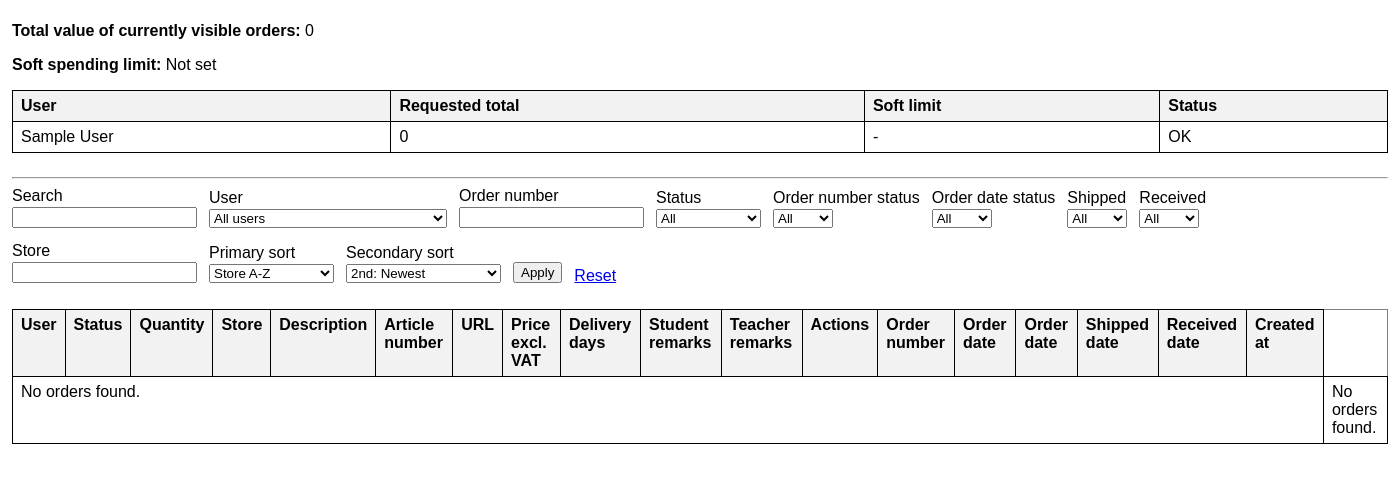
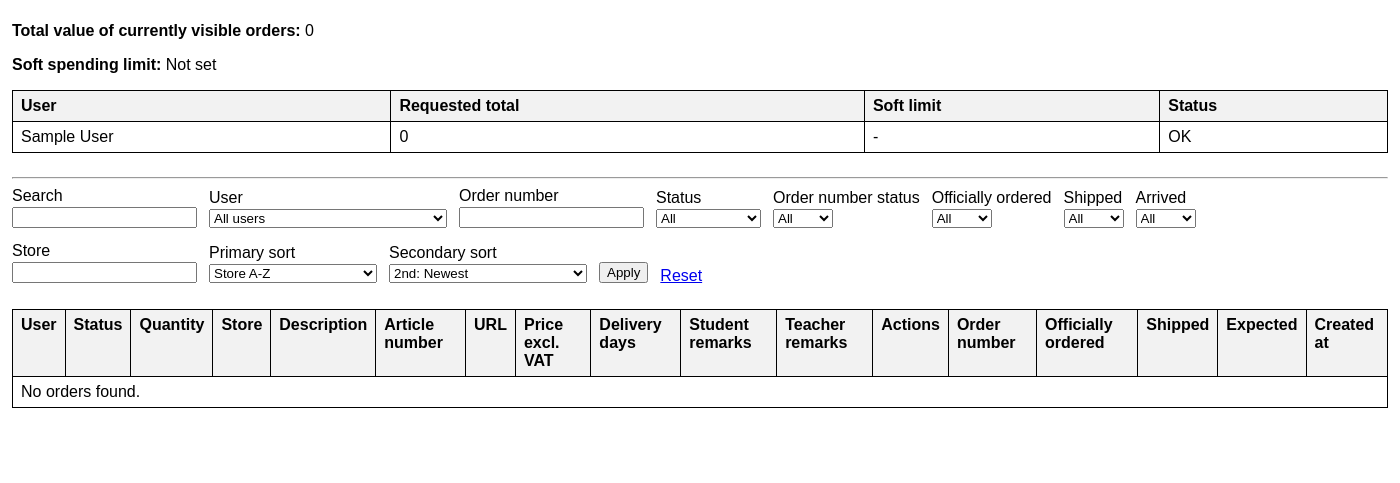
Before and after one commit to MathieuLeroy2/django-order-management, a Django app: page /orders/ in a window 1400 px wide. Shown: the part 233-716 px from the top of the page. Run offline with Django 5.2, Linux system fonts and the light colour scheme; the visitor is signed in with stand-in values (Sample User, id 1); data comes from the database, SQL or seed files in the repository; data that the repository does not hold is empty.

Commit message:
Enhance order forms and templates with improved labels and inline autosave functionality

```diff
--- a/orders/views.py
+++ b/orders/views.py
@@ -202,6 +202,14 @@ def order_list(request):
 
         if form.is_valid():
             order = form.save(commit=False)
+
+            if request.POST.get("inline_autosave") == "1":
+                order.save()
+
+                return_query = request.POST.get("return_query", "").strip()
+                if return_query:
+                    return redirect(f"{request.path}?{return_query}")
+                return redirect("orders:order_list")
 
             decision = request.POST.get("decision")
             decision_reason = request.POST.get("decision_reason", "").strip()
--- a/templates/orders/order_detail.html
+++ b/templates/orders/order_detail.html
@@ -154,7 +154,7 @@
                 <div class="order-label">Order number</div>
                 <div class="order-value">{{ order.ordernumber|default:"-" }}</div>
 
-                <div class="order-label">Finance order date</div>
+                <div class="order-label">Officially ordered</div>
                 <div class="order-value">
                     {% if order.finance_order_date %}
                         {{ order.finance_order_date|date:"Y-m-d" }}
@@ -163,7 +163,7 @@
                     {% endif %}
                 </div>
 
-                <div class="order-label">Shipped date</div>
+                <div class="order-label">Shipped</div>
                 <div class="order-value">
                     {% if order.shipped_date %}
                         {{ order.shipped_date|date:"Y-m-d" }}
@@ -172,7 +172,7 @@
                     {% endif %}
                 </div>
 
-                <div class="order-label">Received date</div>
+                <div class="order-label">Expected</div>
                 <div class="order-value">
                     {% if order.received_date %}
                         {{ order.received_date|date:"Y-m-d" }}
--- a/templates/orders/order_list.html
+++ b/templates/orders/order_list.html
@@ -125,7 +125,7 @@
         </div>
 
         <div>
-            <label for="finance_order_date_filter">Order date status</label><br>
+            <label for="finance_order_date_filter">Officially ordered</label><br>
             <select name="finance_order_date_filter" id="finance_order_date_filter">
                 <option value="">All</option>
                 <option value="empty" {% if finance_order_date_filter == "empty" %}selected{% endif %}>Empty</option>
@@ -143,7 +143,7 @@
         </div>
 
         <div>
-            <label for="received_date_filter">Received</label><br>
+            <label for="received_date_filter">Arrived</label><br>
             <select name="received_date_filter" id="received_date_filter">
                 <option value="">All</option>
                 <option value="empty" {% if received_date_filter == "empty" %}selected{% endif %}>Empty</option>
@@ -171,12 +171,12 @@
                 <option value="-quantity" {% if primary_sort == "-quantity" %}selected{% endif %}>Quantity high-low</option>
                 <option value="total_price_excl_vat" {% if primary_sort == "total_price_excl_vat" %}selected{% endif %}>Price low-high</option>
                 <option value="-total_price_excl_vat" {% if primary_sort == "-total_price_excl_vat" %}selected{% endif %}>Price high-low</option>
-                <option value="finance_order_date" {% if primary_sort == "finance_order_date" %}selected{% endif %}>Finance oldest</option>
-                <option value="-finance_order_date" {% if primary_sort == "-finance_order_date" %}selected{% endif %}>Finance newest</option>
+                <option value="finance_order_date" {% if primary_sort == "finance_order_date" %}selected{% endif %}>Officially ordered oldest</option>
+                <option value="-finance_order_date" {% if primary_sort == "-finance_order_date" %}selected{% endif %}>Officially ordered newest</option>
                 <option value="shipped_date" {% if primary_sort == "shipped_date" %}selected{% endif %}>Shipped oldest</option>
                 <option value="-shipped_date" {% if primary_sort == "-shipped_date" %}selected{% endif %}>Shipped newest</option>
-                <option value="received_date" {% if primary_sort == "received_date" %}selected{% endif %}>Received oldest</option>
-                <option value="-received_date" {% if primary_sort == "-received_date" %}selected{% endif %}>Received newest</option>
+                <option value="received_date" {% if primary_sort == "received_date" %}selected{% endif %}>Expected oldest</option>
+                <option value="-received_date" {% if primary_sort == "-received_date" %}selected{% endif %}>Expected newest</option>
                 <option value="user__name" {% if primary_sort == "user__name" %}selected{% endif %}>User A-Z</option>
                 <option value="-user__name" {% if primary_sort == "-user__name" %}selected{% endif %}>User Z-A</option>
             </select>
@@ -197,12 +197,12 @@
                 <option value="-quantity" {% if secondary_sort == "-quantity" %}selected{% endif %}>2nd: Quantity high-low</option>
                 <option value="total_price_excl_vat" {% if secondary_sort == "total_price_excl_vat" %}selected{% endif %}>2nd: Price low-high</option>
                 <option value="-total_price_excl_vat" {% if secondary_sort == "-total_price_excl_vat" %}selected{% endif %}>2nd: Price high-low</option>
-                <option value="finance_order_date" {% if secondary_sort == "finance_order_date" %}selected{% endif %}>2nd: Finance oldest</option>
-                <option value="-finance_order_date" {% if secondary_sort == "-finance_order_date" %}selected{% endif %}>2nd: Finance newest</option>
+                <option value="finance_order_date" {% if secondary_sort == "finance_order_date" %}selected{% endif %}>2nd: Officially ordered oldest</option>
+                <option value="-finance_order_date" {% if secondary_sort == "-finance_order_date" %}selected{% endif %}>2nd: Officially ordered newest</option>
                 <option value="shipped_date" {% if secondary_sort == "shipped_date" %}selected{% endif %}>2nd: Shipped oldest</option>
                 <option value="-shipped_date" {% if secondary_sort == "-shipped_date" %}selected{% endif %}>2nd: Shipped newest</option>
-                <option value="received_date" {% if secondary_sort == "received_date" %}selected{% endif %}>2nd: Received oldest</option>
-                <option value="-received_date" {% if secondary_sort == "-received_date" %}selected{% endif %}>2nd: Received newest</option>
+                <option value="received_date" {% if secondary_sort == "received_date" %}selected{% endif %}>2nd: Expected oldest</option>
+                <option value="-received_date" {% if secondary_sort == "-received_date" %}selected{% endif %}>2nd: Expected newest</option>
                 <option value="user__name" {% if secondary_sort == "user__name" %}selected{% endif %}>2nd: User A-Z</option>
                 <option value="-user__name" {% if secondary_sort == "-user__name" %}selected{% endif %}>2nd: User Z-A</option>
             </select>
@@ -234,17 +234,14 @@
             <th>Teacher remarks</th>
             <th>Actions</th>
             <th>Order number</th>
-            <th>Order date</th>
-            <th>Order date</th>
-            <th>Shipped date</th>
-            <th>Received date</th>
+            <th>Officially ordered</th>
+            <th>Shipped</th>
+            <th>Expected</th>
             <th>Created at</th>
             {% if request.user.role == "admin" %}
                 <th>Accepted/rejected at</th>
             {% endif %}
-            {% if request.user.role == "admin" %}
-                <th>Accepted/rejected at</th>
-            {% endif %}
+
         </tr>
     </thead>
     <tbody>
@@ -280,20 +277,20 @@
                 <td>{{ order.student_remarks|default:"-" }}</td>
 
                 {% if order.can_inline_admin_edit %}
-                    <form method="post">
+                    <td>
+                        <form id="inline-order-form-{{ order.id }}" method="post">
                             {% csrf_token %}
                             <input type="hidden" name="inline_edit_order_id" value="{{ order.id }}">
                             <input type="hidden" name="return_query" value="{{ request.GET.urlencode }}">
-
-                        <td>
-                            <textarea name="teacher_remarks" rows="2" style="width: 100%;">{{ order.teacher_remarks }}</textarea>
+                            <textarea name="teacher_remarks" rows="2" style="width: 100%;" data-inline-autosave>{{ order.teacher_remarks }}</textarea>
+                        </form>
                     </td>
 
                     <td>
                         {% if order.can_decide %}
                             <div style="margin-bottom: 0.5rem;">
                                 <label>Status</label><br>
-                                    <select name="decision">
+                                <select name="decision" form="inline-order-form-{{ order.id }}">
                                     <option value="submitted" {% if order.status == "submitted" %}selected{% endif %}>Submitted</option>
                                     <option value="approved" {% if order.status == "approved" %}selected{% endif %}>Approved</option>
                                     <option value="rejected" {% if order.status == "rejected" %}selected{% endif %}>Rejected</option>
@@ -306,32 +303,32 @@
                                     value="{{ order.decision_reason }}"
                                     placeholder="Reason"
                                     style="margin-top: 0.25rem; width: 100%;"
+                                    form="inline-order-form-{{ order.id }}"
                                 >
 
                             </div>
                         {% endif %}
 
-                            <button type="submit">Save inline</button>
+                        <button type="submit" form="inline-order-form-{{ order.id }}">Save inline</button>
                     </td>
 
                     <td>
-                            <input type="text" name="ordernumber" value="{{ order.ordernumber }}" style="width: 100%;">
+                        <input type="text" name="ordernumber" value="{{ order.ordernumber }}" style="width: 100%;" autocomplete="off" form="inline-order-form-{{ order.id }}" data-inline-autosave>
                     </td>
 
                     <td>
-                            <input type="date" name="finance_order_date" value="{% if order.finance_order_date %}{{ order.finance_order_date|date:'Y-m-d' }}{% endif %}">
+                        <input type="date" name="finance_order_date" value="{% if order.finance_order_date %}{{ order.finance_order_date|date:'Y-m-d' }}{% endif %}" autocomplete="off" form="inline-order-form-{{ order.id }}" data-inline-autosave>
                     </td>
 
                     <td>
-                            <input type="date" name="shipped_date" value="{% if order.shipped_date %}{{ order.shipped_date|date:'Y-m-d' }}{% endif %}">
+                        <input type="date" name="shipped_date" value="{% if order.shipped_date %}{{ order.shipped_date|date:'Y-m-d' }}{% endif %}" autocomplete="off" form="inline-order-form-{{ order.id }}" data-inline-autosave>
                     </td>
 
                     <td>
-                            <input type="date" name="received_date" value="{% if order.received_date %}{{ order.received_date|date:'Y-m-d' }}{% endif %}">
+                        <input type="date" name="received_date" value="{% if order.received_date %}{{ order.received_date|date:'Y-m-d' }}{% endif %}" autocomplete="off" form="inline-order-form-{{ order.id }}" data-inline-autosave>
                     </td>
 
                     <td>{{ order.created_at|date:"Y-m-d H:i" }}</td>
-                    </form>
                 {% else %}
                     <td>{{ order.teacher_remarks|default:"-" }}</td>
 
@@ -407,26 +404,35 @@
                         {% endif %}
                     </td>
                 {% endif %}
-                {% if request.user.role == "admin" %}
-                    <td>
-                        {% if order.status == "approved" or order.status == "rejected" %}
-                            {% if order.decided_at %}
-                                {{ order.decided_at|date:"Y-m-d H:i" }}
-                            {% else %}
-                                -
-                            {% endif %}
-                        {% else %}
-                            -
-                        {% endif %}
-                    </td>
-                {% endif %}
             </tr>
         {% empty %}
             <tr>
-                <td colspan="18">No orders found.</td>
                 <td colspan="18">No orders found.</td>
             </tr>
         {% endfor %}
     </tbody>
 </table>
+<script>
+    document.querySelectorAll("[data-inline-autosave]").forEach((field) => {
+        field.addEventListener("change", () => {
+            const form = field.form;
+            if (!form || form.dataset.inlineAutosaving === "1") {
+                return;
+            }
+
+            form.dataset.inlineAutosaving = "1";
+
+            let autosaveInput = form.querySelector('input[name="inline_autosave"]');
+            if (!autosaveInput) {
+                autosaveInput = document.createElement("input");
+                autosaveInput.type = "hidden";
+                autosaveInput.name = "inline_autosave";
+                form.appendChild(autosaveInput);
+            }
+            autosaveInput.value = "1";
+
+            form.requestSubmit();
+        });
+    });
+</script>
 {% endblock %}
```
Also changed, not shown: orders/forms.py (+28 -6 lines). Lines whose indentation alone changed are shown as unchanged.
